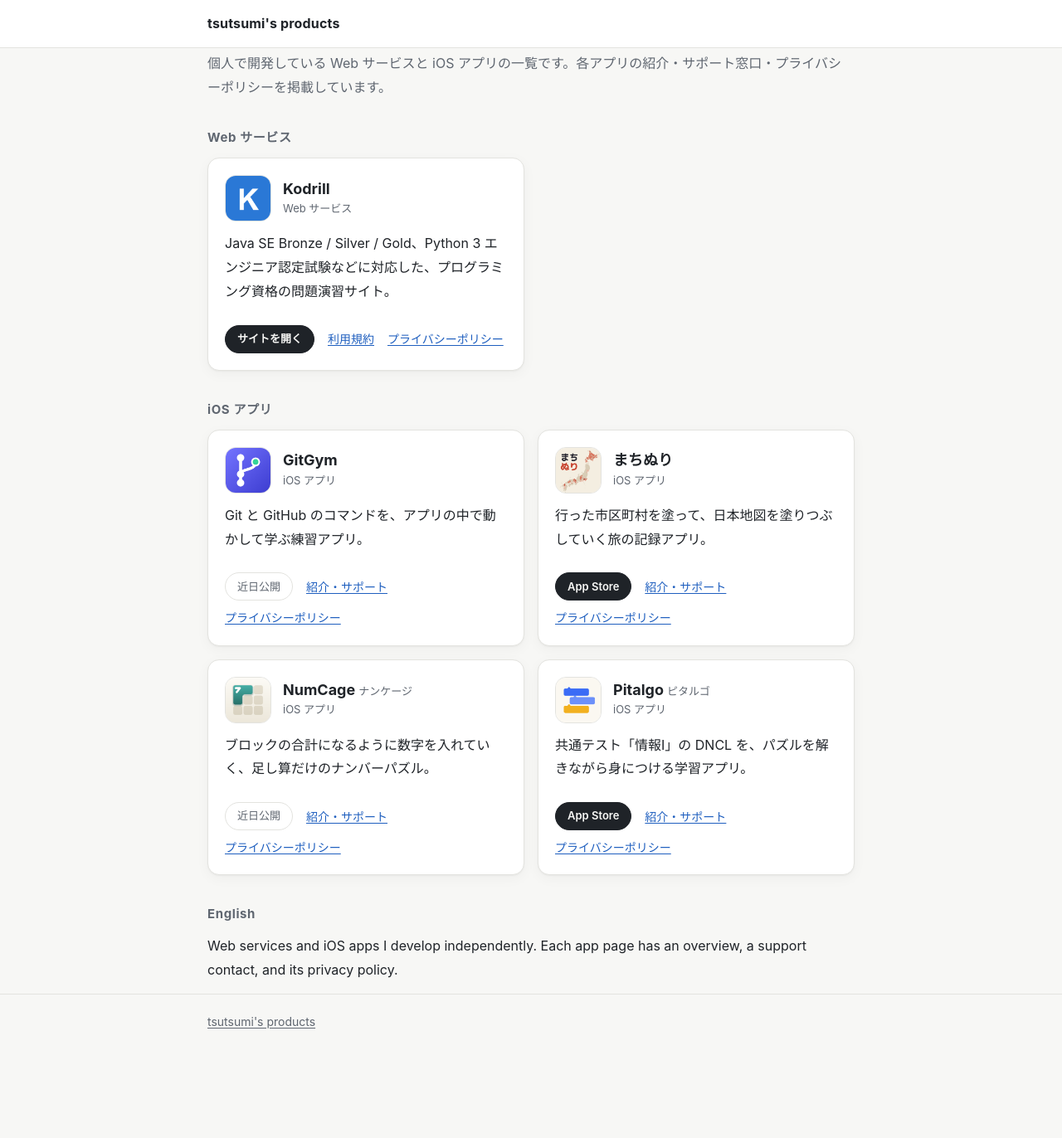
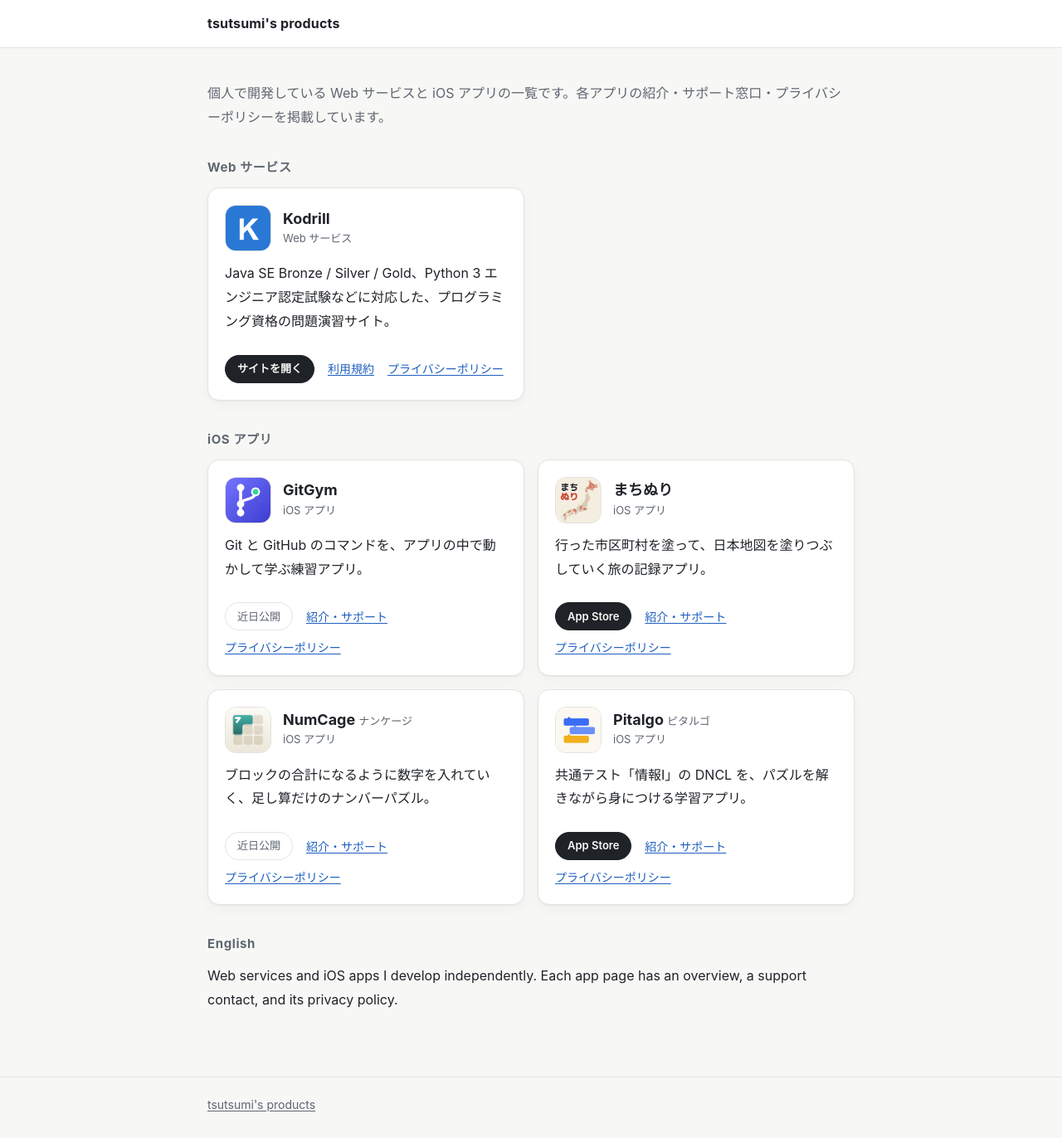
Before and after one commit to tsutsumi03/tsutsumi03.github.io, a Jekyll site: the page built from index.html, in a window 1280 px wide. Shown: the whole page at 83% size. Built offline with Jekyll 4.4.1, drawn with Linux system fonts in a browser that asks for light colours; before the commit the page ends 1272 px from its top, so only the background shows below that.

Commit message:
fix: ヘッダーの下の余白が 0 になっていたのを直す
main に付けた上下の余白が、同じ要素の .wrap の padding で打ち消されていた。

Co-Authored-By: Claude Opus 5.5 <noreply@anthropic.com>

```diff
--- a/assets/css/site.css
+++ b/assets/css/site.css
@@ -64,7 +64,7 @@ a { color: var(--link); text-underline-offset: 2px; }
   letter-spacing: .01em;
 }
 
-main { flex: 1; padding-top: 28px; padding-bottom: 56px; }
+main.wrap { flex: 1; padding-top: 40px; padding-bottom: 64px; }
 
 .site-footer {
   border-top: 1px solid var(--border);
@@ -184,7 +184,7 @@ main { flex: 1; padding-top: 28px; padding-bottom: 56px; }
 
 /* トップページ */
 
-.hero { margin: 4px 0 8px; }
+.hero { margin: 0 0 16px; }
 
 .hero p { color: var(--muted); margin: 0; }
 
```
